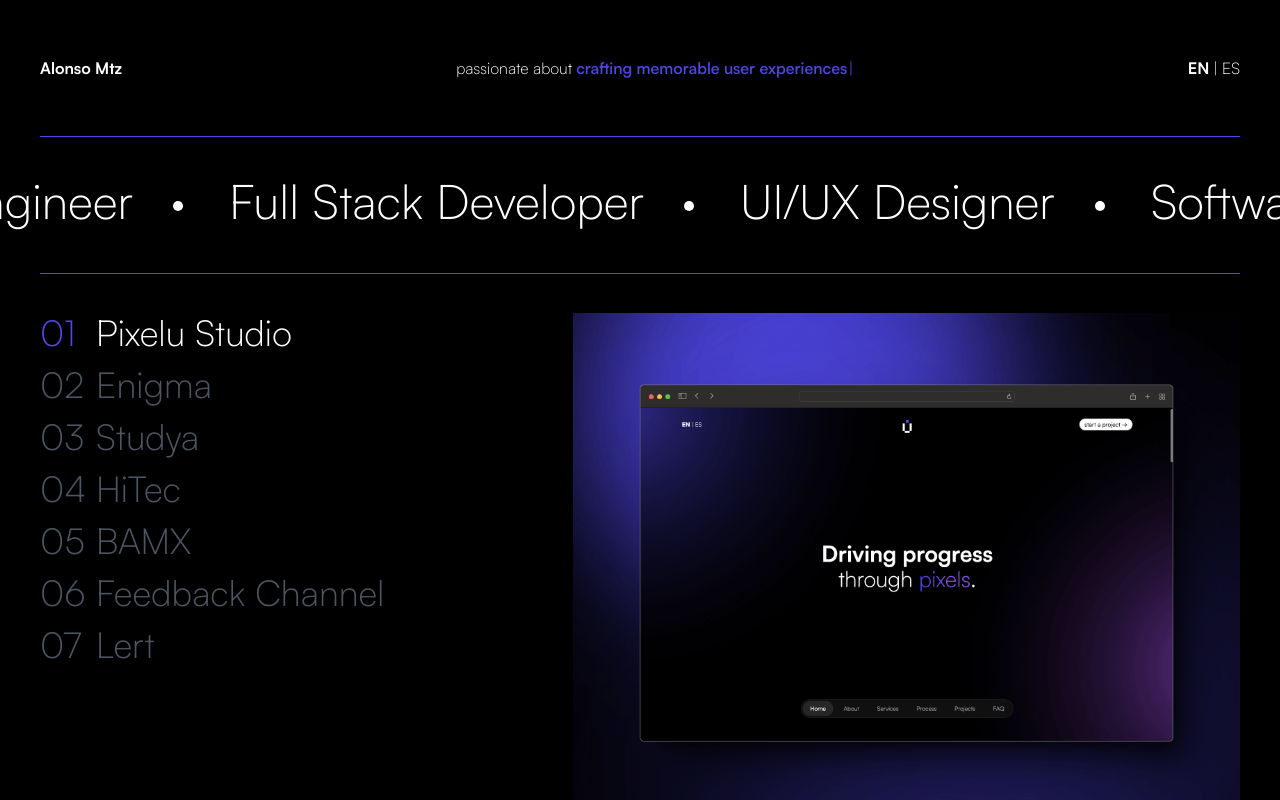
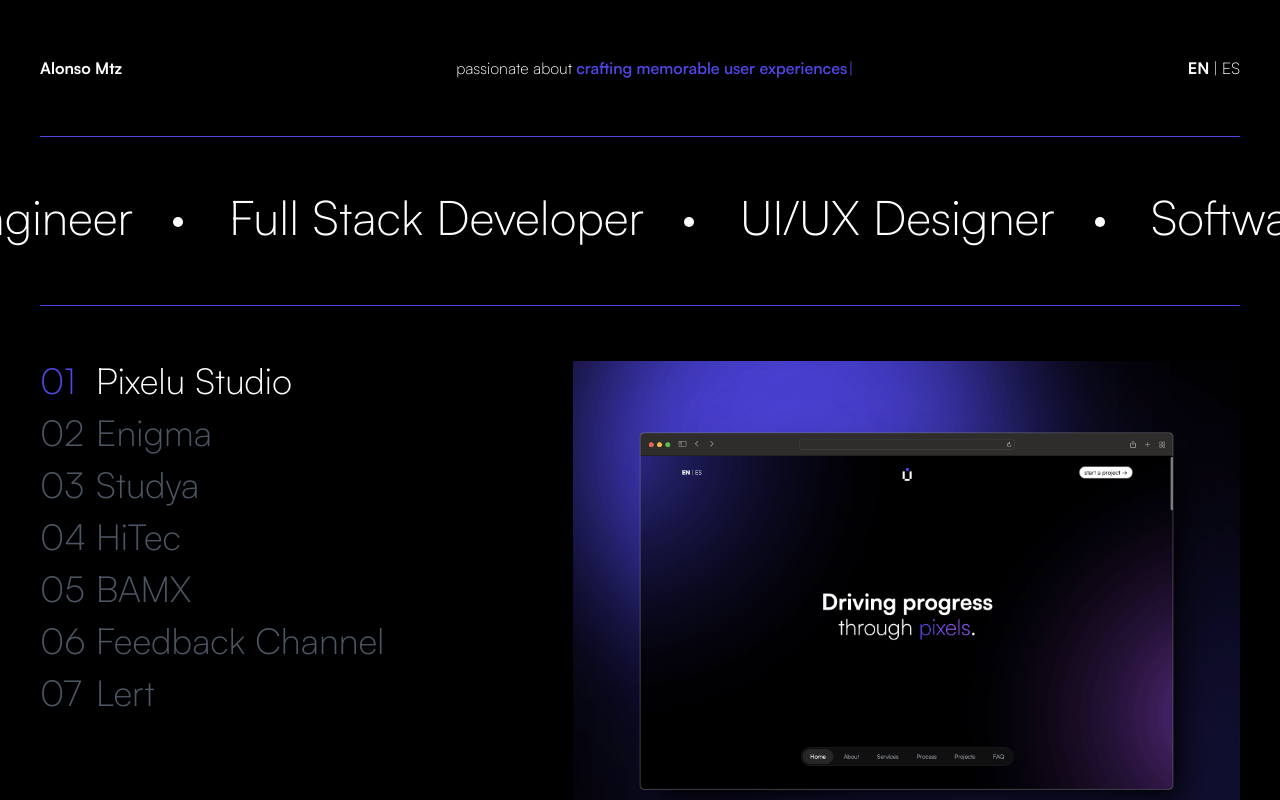
Before and after one commit to AlonsoMtzG/alonsomtz-portfolio, a Next.js app: page / in a window 1280 px wide. Shown: the top 800 px of the page. Built offline with nearby package versions, Linux system fonts and the light colour scheme.

Commit message:
update paddings

```diff
--- a/components/About/index.jsx
+++ b/components/About/index.jsx
@@ -4,7 +4,7 @@ import { TextMarquee } from './TextMarquee';
 
 export const About = () => {
   return (
-    <div className="py-10">
+    <div className="py-14">
       <TextMarquee />
     </div>
   );
--- a/components/Projects/index.jsx
+++ b/components/Projects/index.jsx
@@ -16,7 +16,7 @@ export const Projects = () => {
   } = useThemeContext();
 
   return (
-    <div className="py-10 px-10 flex">
+    <div className="py-14 px-10 flex">
       <div className="flex flex-[0.8] flex-col gap-3">
         <Names
           projects={projects}
```
